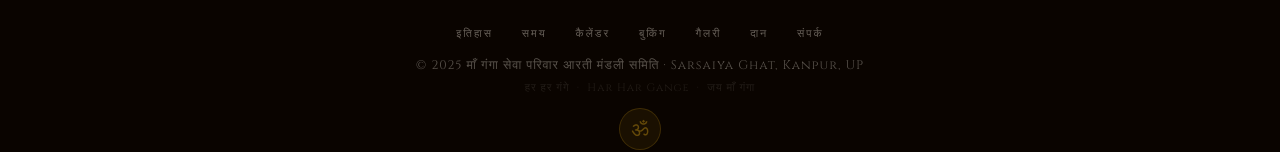
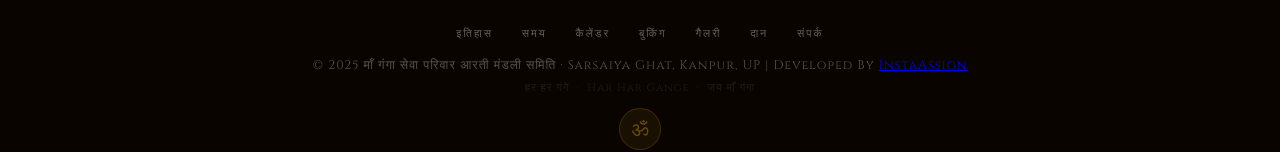
Before and after one commit to IamVT07/Maa-Ganga-Seva-Pariwar-Aarti-Mandali-Samiti, a website: page gallery.html in a window 1280 px wide. Shown: the part 1091-1243 px from the top of the page. Drawn offline with nearby package versions, Linux system fonts and the light colour scheme; a web font is replaced by a local one.

Commit message:
Update gallery.html

```diff
--- a/gallery.html
+++ b/gallery.html
@@ -105,7 +105,7 @@
     <li><a href="donate.html"><span class="hi">दान</span><span class="en">Donate</span></a></li>
     <li><a href="contact.html"><span class="hi">संपर्क</span><span class="en">Contact</span></a></li>
   </ul>
-  <p>© 2025 माँ गंगा सेवा परिवार आरती मंडली समिति · Sarsaiya Ghat, Kanpur, UP</p>
+  <p>© 2025 माँ गंगा सेवा परिवार आरती मंडली समिति · Sarsaiya Ghat, Kanpur, UP | Developed By <a href="https://instaassign.in/" target="_blank" rel="noopener">InstaAssign</a></p>
   <p class="footer-note">हर हर गंगे &nbsp;·&nbsp; Har Har Gange &nbsp;·&nbsp; जय माँ गंगा</p>
   <a href="admin.html" class="admin-footer-btn" title="Admin Panel">ॐ</a>
 </footer>
```
